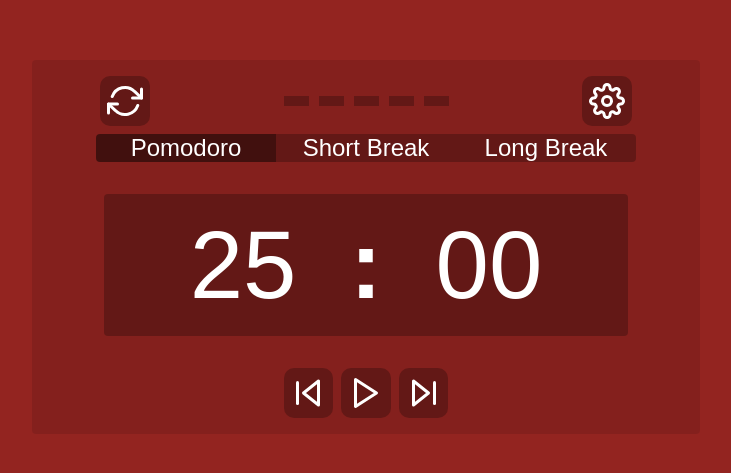
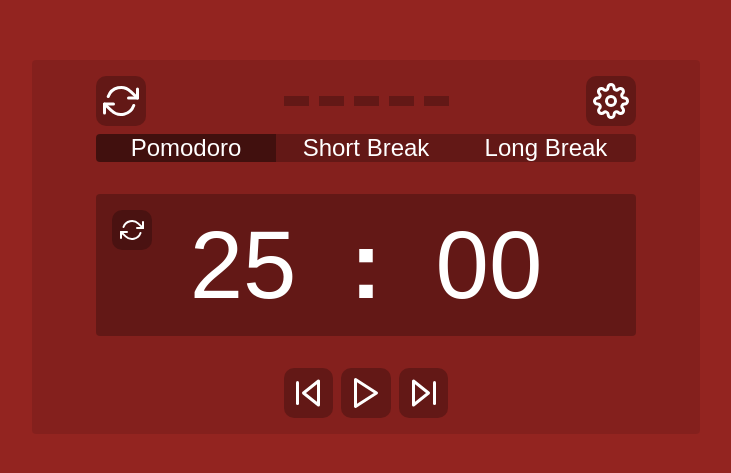
Before and after one commit to willswats/react-pomodoro, a React (Create React App) app: page / in a window 1280 px wide. Shown: the part 153-626 px from the top of the page, without its empty margins (274-1005 px from the left). Built offline with nearby package versions, Linux system fonts and the light colour scheme; the HTML template or start-up script is replaced by a standard one.

Commit message:
Add timeRemaining reset button

```diff
--- a/src/components/Timer/TimerControls.module.css
+++ b/src/components/Timer/TimerControls.module.css
@@ -2,3 +2,11 @@
   display: flex;
   justify-content: center;
 }
+
+.timer-controls__skip-backwards-button {
+  margin-right: 0.5rem;
+}
+
+.timer-controls__skip-forwards-button {
+  margin-left: 0.5rem;
+}
--- a/src/components/Timer/TimerControls.tsx
+++ b/src/components/Timer/TimerControls.tsx
@@ -23,7 +23,7 @@
     dispatch(setRunning(true));
   };
 
-  const stopButtonClickHandler = () => {
+  const pauseButtonClickHandler = () => {
     dispatch(setRunning(false));
   };
 
@@ -40,15 +40,17 @@
       <SvgButton
         svg={<SvgSkipBack />}
         clickHandler={skipBackButtonClickHandler}
+        extraButtonClassNames={classes['timer-controls__skip-backwards-button']}
       />
       {timer.running === false ? (
         <SvgButton svg={<SvgPlay />} clickHandler={startButtonClickHandler} />
       ) : (
-        <SvgButton svg={<SvgPause />} clickHandler={stopButtonClickHandler} />
+        <SvgButton svg={<SvgPause />} clickHandler={pauseButtonClickHandler} />
       )}
       <SvgButton
         svg={<SvgSkipForward />}
         clickHandler={skipForwardButtonClickHandler}
+        extraButtonClassNames={classes['timer-controls__skip-forwards-button']}
       />
     </div>
   );
--- a/src/components/Timer/TimerCounter.module.css
+++ b/src/components/Timer/TimerCounter.module.css
@@ -1,20 +1,30 @@
 .counter {
   display: flex;
-  justify-content: center;
+  background-color: rgba(0, 0, 0, 0.25);
   margin: 2rem 0;
+  padding: 1rem;
+  border-radius: 4px;
 }
 
 .counter__content {
   display: flex;
+  align-items: center;
   justify-content: center;
-  align-items: center;
-  padding: 1rem 4rem;
-  border-radius: 4px;
-  background-color: rgba(0, 0, 0, 0.25);
+  flex-grow: 1;
 }
 
 .counter__colon {
-  margin: 0 2rem;
   font-size: 6rem;
   font-weight: bold;
+  margin: 0 2rem;
 }
+
+.counter__restart-button {
+  position: absolute;
+  cursor: pointer;
+  padding: 0.5rem;
+}
+
+.counter__restart-button-svg {
+  transform: scale(1);
+}
--- a/src/components/Timer/TimerCounter.tsx
+++ b/src/components/Timer/TimerCounter.tsx
@@ -10,6 +10,9 @@
 } from '../../store/timerSlice';
 
 import CounterInput from '../UI/Inputs/CounterInput';
+import SvgButton from '../UI/Buttons/SvgButton';
+
+import { ReactComponent as SvgRestart } from '../../svgs/refresh-cw.svg';
 
 import convertTime from '../../helpers/convertTime';
 
@@ -74,6 +77,10 @@
     }
   };
 
+  const restartButtonClickHandler = () => {
+    dispatch(setTimeRemainingToSettings());
+  };
+
   useEffect(() => {
     // Update input values to reflect state
     setCounterInputValues({
@@ -121,6 +128,12 @@
 
   return (
     <div className={classes['counter']}>
+      <SvgButton
+        svg={<SvgRestart />}
+        clickHandler={restartButtonClickHandler}
+        extraButtonClassNames={classes['counter__restart-button']}
+        extraSvgClassNames={classes['counter__restart-button-svg']}
+      />
       <div className={classes['counter__content']}>
         <CounterInput
           id="minutes"
--- a/src/components/Timer/TimerTop.tsx
+++ b/src/components/Timer/TimerTop.tsx
@@ -1,9 +1,5 @@
 import { useAppDispatch, useAppSelector } from '../../store/hooks';
-import {
-  setPomodoroCount,
-  setSettingsVisible,
-  setTimeRemainingToSettings,
-} from '../../store/timerSlice';
+import { setPomodoroCount, setSettingsVisible } from '../../store/timerSlice';
 
 import SvgButton from '../UI/Buttons/SvgButton';
 import ModalOverlay from '../UI/ModalOverlay';
@@ -11,7 +7,7 @@
 import TimerIndicators from './TimerIndicators';
 
 import { ReactComponent as SvgSettings } from '../../svgs/settings.svg';
-import { ReactComponent as SvgReset } from '../../svgs/refresh-cw.svg';
+import { ReactComponent as SvgRestart } from '../../svgs/refresh-cw.svg';
 
 import classes from './TimerTop.module.css';
 
@@ -27,14 +23,16 @@
     dispatch(setSettingsVisible(false));
   };
 
-  const resetButtonClickHandler = () => {
+  const restartButtonClickHandler = () => {
     dispatch(setPomodoroCount(0));
-    dispatch(setTimeRemainingToSettings());
   };
 
   return (
     <div className={classes['timer-top']}>
-      <SvgButton svg={<SvgReset />} clickHandler={resetButtonClickHandler} />
+      <SvgButton
+        svg={<SvgRestart />}
+        clickHandler={restartButtonClickHandler}
+      />
       {timer.settingsVisible && (
         <ModalOverlay
           modal={<TimerSettingsForm />}
--- a/src/components/UI/Buttons/ModeButton.tsx
+++ b/src/components/UI/Buttons/ModeButton.tsx
@@ -4,7 +4,7 @@
   text: string;
   buttonMode: string;
   timerMode: string;
-  clickHandler?: () => void;
+  clickHandler: () => void;
 }
 
 const ModeButton = ({
--- a/src/components/UI/Buttons/SvgButton.module.css
+++ b/src/components/UI/Buttons/SvgButton.module.css
@@ -3,7 +3,6 @@
   border-radius: 10px;
   background-color: rgba(0, 0, 0, 0.25);
   transition: background-color 0.1s;
-  margin: 0 0.25rem;
 }
 
 .svg-button:hover {
--- a/src/components/UI/Buttons/SvgButton.tsx
+++ b/src/components/UI/Buttons/SvgButton.tsx
@@ -2,13 +2,25 @@
 
 interface SvgButtonProps {
   svg: JSX.Element;
-  clickHandler?: () => void;
+  clickHandler: () => void;
+  extraButtonClassNames?: string;
+  extraSvgClassNames?: string;
 }
 
-const SvgButton = ({ svg, clickHandler }: SvgButtonProps) => {
+const SvgButton = ({
+  svg,
+  extraButtonClassNames,
+  extraSvgClassNames,
+  clickHandler,
+}: SvgButtonProps) => {
   return (
-    <button onClick={clickHandler} className={classes['svg-button']}>
-      <span className={classes['svg-button__svg']}>{svg}</span>
+    <button
+      onClick={clickHandler}
+      className={`${classes['svg-button']} ${extraButtonClassNames}`}
+    >
+      <span className={`${classes['svg-button__svg']} ${extraSvgClassNames}`}>
+        {svg}
+      </span>
     </button>
   );
 };
--- a/src/store/timerSlice.ts
+++ b/src/store/timerSlice.ts
@@ -157,7 +157,6 @@
         state.running = false;
         // Reset condition
       } else if (state.pomodoroCount === state.settings.longBreakInterval) {
-        if (state.mode === TIMER_MODES.LONG_BREAK) {
         state.mode = TIMER_MODES.POMODORO;
         state.timeRemaining = {
           minutes: state.settings.pomodoroMinutes,
@@ -165,7 +164,6 @@
         };
         state.pomodoroCount = 0;
         state.running = false;
-        }
       }
     },
     setPomodoroCount(state, { payload }: PayloadAction<number>) {
```
Also changed, not shown: src/svgs/stop-circle.svg (added). Lines whose indentation alone changed are shown as unchanged.
